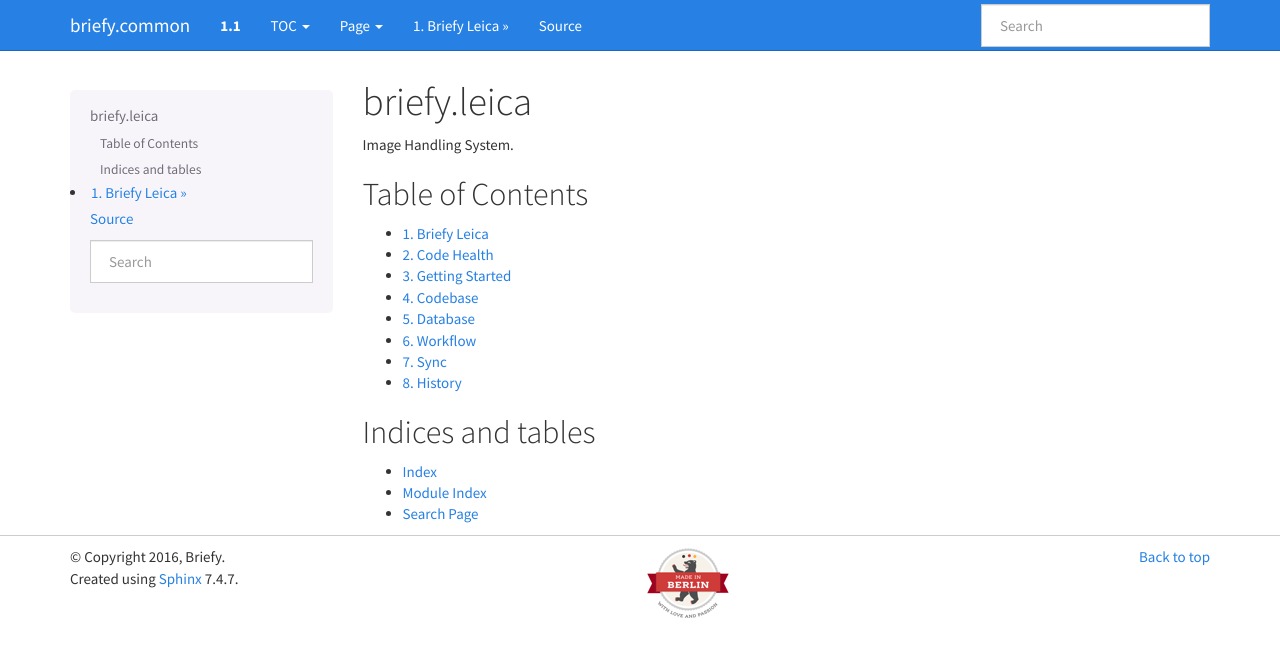
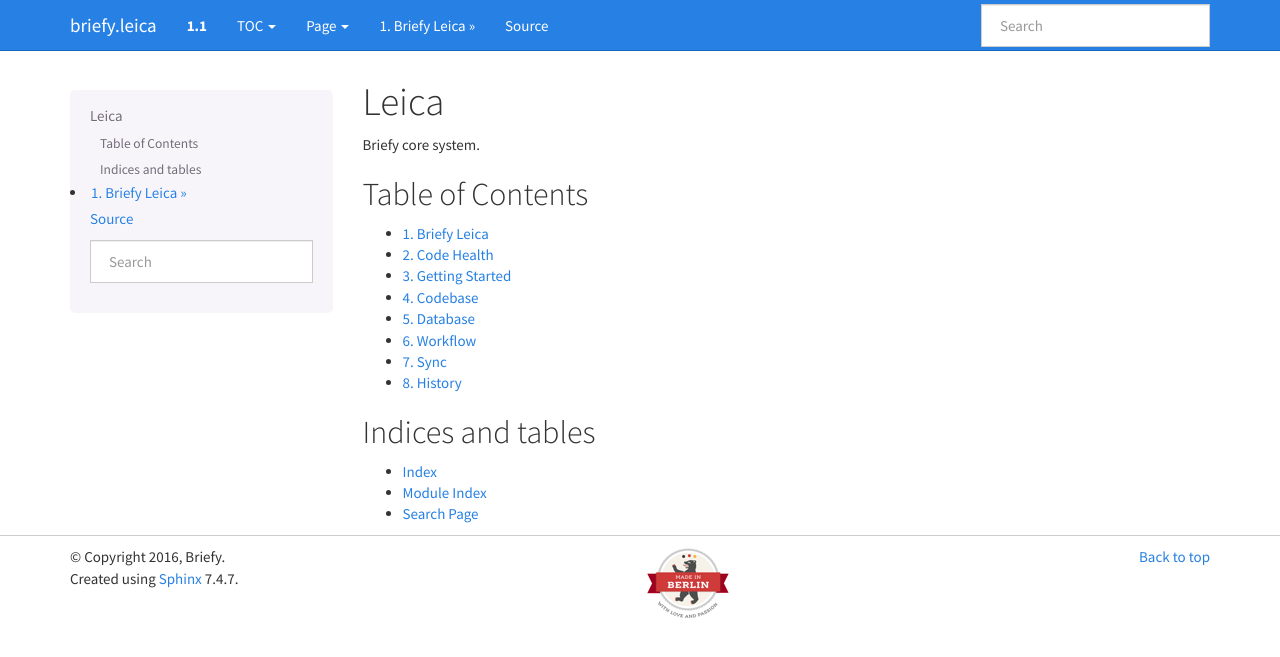
Before and after one commit to BriefyHQ/briefy.leica, a Sphinx documentation site: the page built from docs/index.rst, in a window 1280 px wide. Shown: the top 657 px of the page. Built offline with Sphinx 7.4.7, drawn with Linux system fonts in a browser that asks for light colours; pages that are not in the unit, such as notebooks, are missing from menus.

Commit message:
Update documentation

```diff
--- a/docs/codebase/index.rst
+++ b/docs/codebase/index.rst
@@ -1,9 +1,9 @@
 Codebase
 =================
 
-Documentation for *briefy.common* codebase.
+Documentation for *briefy.leica* codebase.
 
 .. toctree::
    :maxdepth: 2
 
-   briefy
+   briefy.leica
--- a/docs/conf.py
+++ b/docs/conf.py
@@ -3,7 +3,7 @@
 import sphinx_bootstrap_theme
 
 
-release = pkg_resources.get_distribution("briefy.common").version
+release = pkg_resources.get_distribution("briefy.leica").version
 version = release.split('.')
 
 major_version = version[0]
@@ -24,11 +24,11 @@
 source_encoding = 'utf-8'
 master_doc = 'index'
 
-project = u'briefy.common'
-copyright = u'2016, Briefy'
-author = u'Erico Andrei'
+project = 'briefy.leica'
+copyright = '2016, Briefy'
+author = 'Briefy Tech Team'
 
-version = u'{}.{}'.format(major_version, minor_version)
+version = '{}.{}'.format(major_version, minor_version)
 release = release
 
 language = 'en'
--- a/docs/index.rst
+++ b/docs/index.rst
@@ -1,14 +1,14 @@
-briefy.leica
-##########################################
+Leica
+#####
 
-Image Handling System.
+Briefy core system.
 
 Table of Contents
-==========================================
+=================
 
 .. toctree::
    :maxdepth: 1
-   :numbered:
+   :numbered: 2
    :titlesonly:
 
    intro
@@ -20,7 +20,7 @@
    history
 
 Indices and tables
-==========================================
+===================
 
 * :ref:`genindex`
 * :ref:`modindex`
```
Also changed, not shown: HISTORY.rst (+36 -38 lines), docs/workflow.rst (+43 -35 lines).
